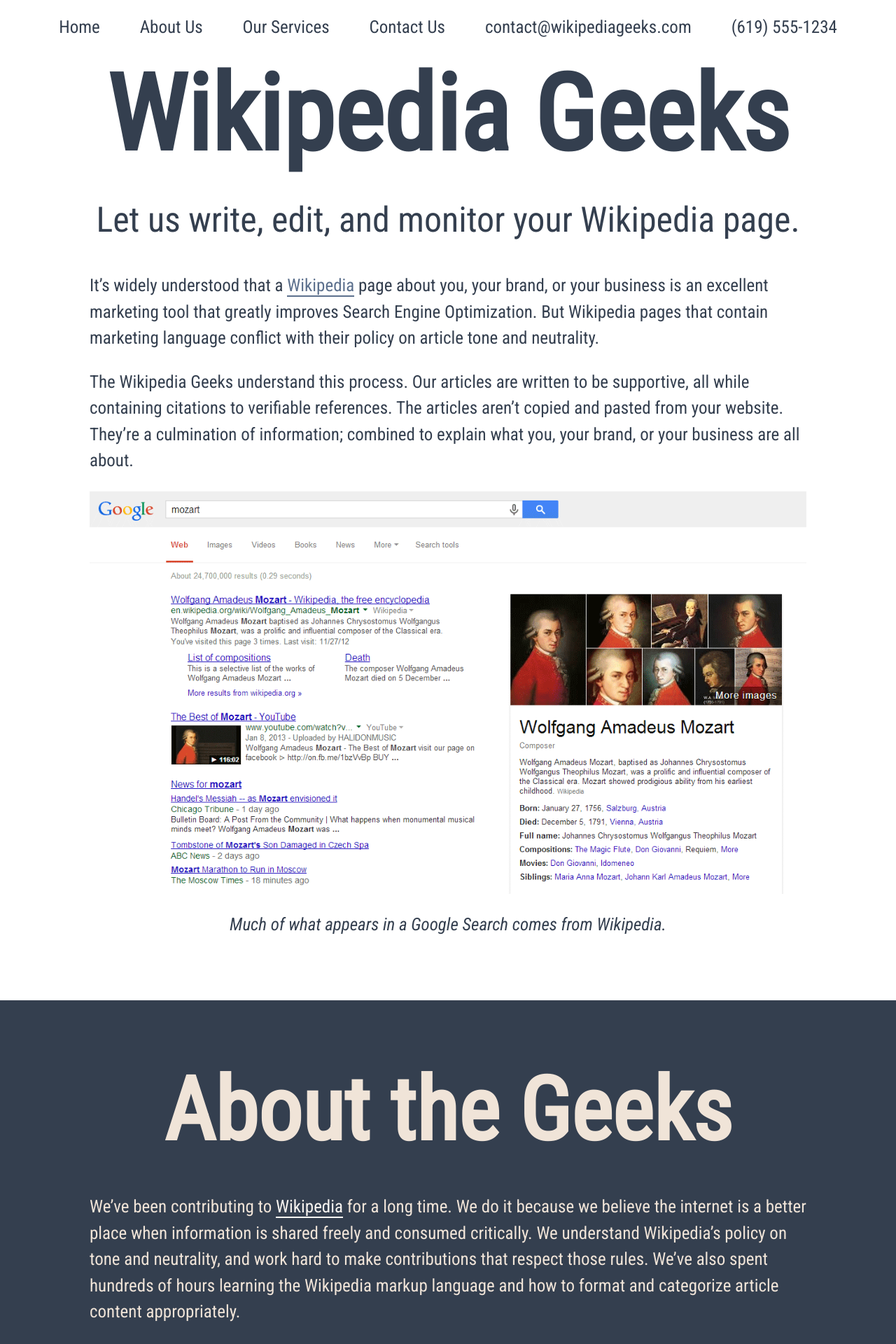
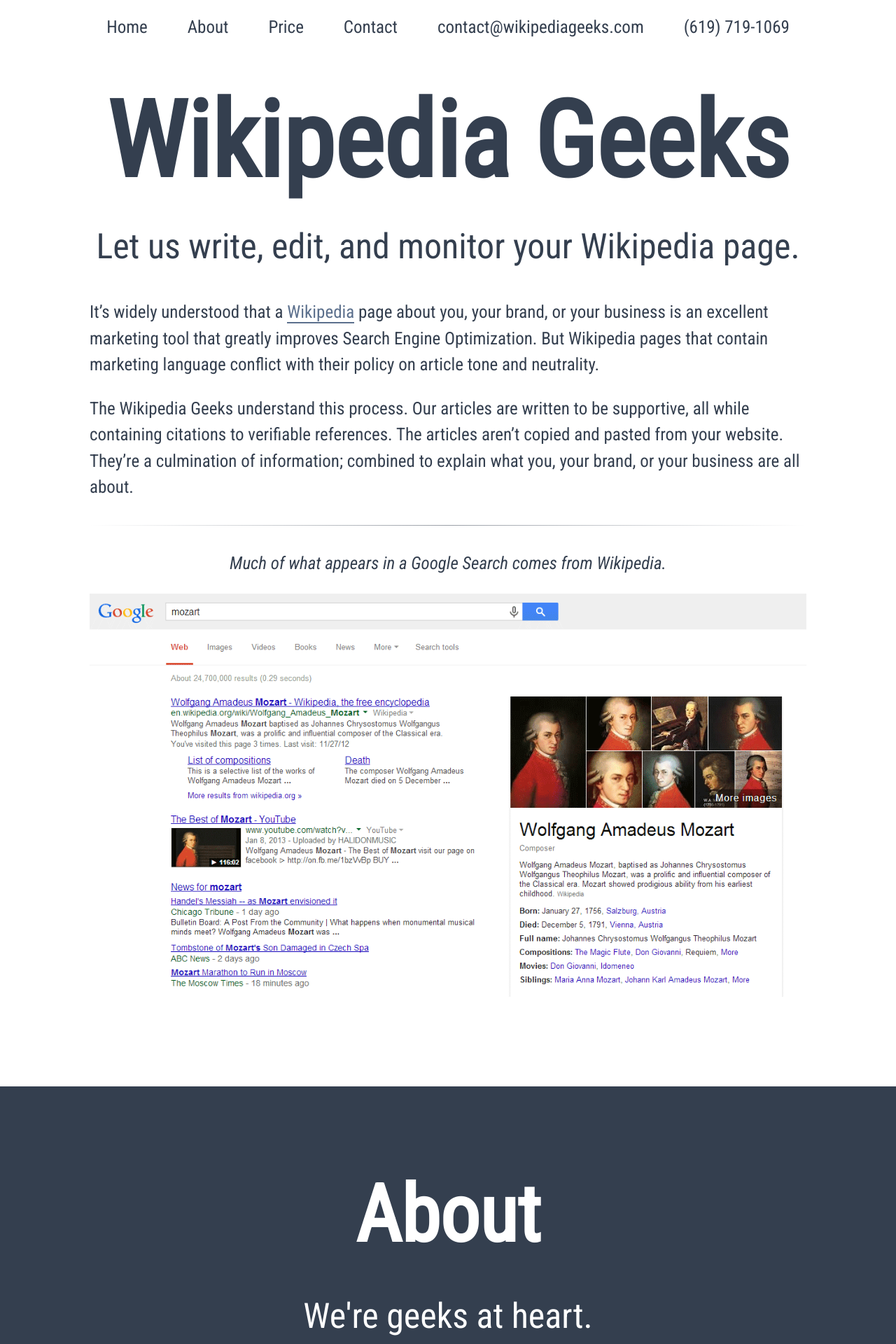
Before and after one commit to sivaraj87/jazztheme, a PHP site: page / in a window 1280 px wide. Shown: the top 1920 px of the page at 70% size. Run offline with PHP 8.4, Linux system fonts and the light colour scheme; some libraries are stand-ins or nearby versions.

Commit message:
Improvements

```diff
--- a/index.html
+++ b/index.php
@@ -12,71 +12,67 @@
     <![endif]-->
   </head>
     <body>
-
       <nav>
         <ul>
           <li><a href="#">Home</a></li>
-          <li><a href="#about">About Us</a></li>
-          <li><a href="#service">Our Services</a></li>
-          <li><a href="#contact">Contact Us</a></li>
+          <li><a href="#about">About</a></li>
+          <li><a href="#price">Price</a></li>
+          <li><a href="#contact">Contact</a></li>
           <li><a href="mailto:contact@wikipediageeks.com">contact@wikipediageeks.com</a></li>
-          <li><a href="tel:+16195551234">(619) 555-1234</a></li>
+          <li><a href="tel:+16197191069">(619) 719-1069</a></li>
         </ul>
       </nav>
-
         <section>
-
           <header>
             <h1>Wikipedia Geeks</h1>
-            <p>Let us write, edit, and monitor your Wikipedia page.</p>
+            <p class="ancillary">Let us write, edit, and monitor your Wikipedia page.</p>
           </header>
-
           <article class="first">
             <p>It’s widely understood that a <a href="#">Wikipedia</a> page about you, your brand, or your business is an excellent marketing tool that greatly improves Search Engine Optimization. But Wikipedia pages that contain marketing language conflict with their policy on article tone and neutrality.</p>
             <p>The Wikipedia Geeks understand this process. Our articles are written to be supportive, all while containing citations to verifiable references. The articles aren’t copied and pasted from your website. They’re a culmination of information; combined to explain what you, your brand, or your business are all about.</p>
-
+            <hr>
             <figure>
+              <figcaption><p>Much of what appears in a Google Search comes from Wikipedia.</p></figcaption>
               <a class="fancybox" href="images/Mozart-GoogleSearchResults.png"><img src="images/Mozart-GoogleSearchResults.png"></a>
-              <figcaption><p>Much of what appears in a Google Search comes from Wikipedia.</p></figcaption>
             </figure>
-
           </article>
-
           <article id="about" class="second">
-            <h2>About the Geeks</h2>
+            <h2>About</h2>
+            <p class="ancillary">We're geeks at heart.</p>
             <p>We’ve been contributing to <a href="#">Wikipedia</a> for a long time. We do it because we believe the internet is a better place when information is shared freely and consumed critically. We understand Wikipedia’s policy on tone and neutrality, and work hard to make contributions that respect those rules. We’ve also spent hundreds of hours learning the Wikipedia markup language and how to format and categorize article content appropriately.</p>
           </article>
-
-          <article id="service" class="third">
-            <h2>Services & How we work</h2>
-            <ol>
-              <li>We'll write an article 450-500 words in length for a flat fee of $500. This includes one image or logo with the appropriate info box, article categorization, and at least five links to other Wikipedia pages.</li>
-              <li>If your page requires additional elements like sortable tables, track lists, ordered or unordered lists, we’ll evaluate your content and give you a price quote.</li>
-              <li>We warranty our work for six months. This means that if we can’t keep your page published for at least six months, we’ll give you a full refund.</li>
-              <li>We can’t stop other contributors from editing your page, but we will monitor your page and remove content that isn’t appropriate.</li>
-              <li>We’ll monitor the flags that can be placed on a page indicating there are problems with an article. These flags can be very helpful and provide an opportunity to correct problems.</li>
-              <li>Our client list is confidential, but we’re happy to provide you with a sample of the pages we’ve created and contributed to.</li>
-            </ol>
+          <article id="price" class="third">
+            <h2>Our price is $500 per article.</h2>
+            <p class="ancillary">We warranty our work for 6 months.<br>If we can't sustain your page or edits for 6 months, we'll give you a full refund.</p>
           </article>
-
           <article id="contact" class="fourth">
-            <h2>Contact & What we need</h2>
+            <h2>Contact</h2>
+            <p class="ancillary">What we need to start.</p>
             <ol>
               <li>Tell us who you are. Do you need a page for a person, brand, or business?</li>
               <li>Do you have images or a logo that you’d like included? Even when an image or logo is Trademarked &trade;, Registered &reg;, or Copyright &copy; protected, a low resolution version is considered fair use for the purposes of a Wikipedia page.</li>
               <li>Can you provide sources of information beyond a supporting website? For example, if you need an article about your company’s widget, can you point to other articles online or in print that have been written about the widget?</li>
               <li>If you need content removed or edited, can you tell us why? Can you provide a source for the requested edits?</li>
             </ol>
+            <div class="contactForm">
+              <form action='' method='post'>
+                <div><label for="name"><input type="text" name="message_name" placeholder="Name" value=""></label></div>
+                <div><label for="message_email"><input type="text" name="message_email" placeholder="Email" value=""><label></div>
+                <div><label for="message_text"><textarea cols='40' rows='8' type="text" name="message_text" placeholder="Message" ></textarea><label></div>
+                <div><label for="message_human"><input type="text" style="width:60px;" name="message_human"> + 3 = 5<label></div>
+                <input type="hidden" name="submitted" value="1">
+                <div class='submit'><input type='submit' value='Send' /></div>
+              </form>
+            </div>
           </article>
-
         </section>
-    <footer>
-      <p>Copyright &copy; 2014 Wikipedia Geeks</p>
-    </footer>
+      <footer>
+        <p>Copyright &copy; <?php echo date('Y'); ?> Wikipedia Geeks</p>
+      </footer>
 
 		<script src="//ajax.googleapis.com/ajax/libs/jquery/1.10.2/jquery.min.js"></script>
 	  <script src="js/jquery.fancybox.min.js"></script>
 	  <script src="js/global.min.js"></script>
 
-  </body>
+    </body>
 </html>
--- a/scss/_base.scss
+++ b/scss/_base.scss
@@ -38,17 +38,15 @@
 	color: $teal;
 	text-align: center;
 	line-height: 1;
-	padding: 5% 0 0;
+	padding: 8% 0 0;
 	h1 {
 		font-size: 24em;
 		margin: 0;
 	}
-	p {
-		font-size: 8em;
-	}
 }
 h2 {
-	font-size: 20em;
+	font-size: 18em;
+	line-height: 1;
 	text-align: center;
 	margin: 0;
 }
@@ -56,7 +54,7 @@
 	margin-top: 25px;
 }
 article {
-	padding: 5% 10%;
+	padding: 10%;
 	p {
 		font-size: 4em;
 	}
@@ -65,10 +63,31 @@
 	max-width: 100%;
 	height: auto;
 	margin: 0 auto;
+	border: 0;
+}
+figure {
+	margin: 0;
 }
 figcaption {
 	text-align: center;
 	font-style: italic;
+}
+hr {
+  border: 0;
+  height: 1px;
+  @include background(linear-gradient(left,
+    rgba($teal,0),
+    rgba($teal,0.5),
+    rgba($teal,0)
+    )
+  );
+  margin: 35px 0;
+  -moz-box-sizing: content-box;
+  box-sizing: content-box;
+}
+p.ancillary {
+	font-size: 8em;
+	text-align: center;
 }
 .first {
 	background: #fff;
@@ -87,7 +106,7 @@
 }
 .second {
 	background: $teal;
-	color: $cream;
+	color: #fff;
 	a {
 		color: lighten($cream, 7%);
 		text-decoration: none;
--- a/scss/_normalize.scss
+++ b/scss/_normalize.scss
@@ -12,26 +12,9 @@
 summary {
     display: block;
 }
-audio,
-canvas,
-video {
-    display: inline-block;
-}
-audio:not([controls]) {
-    display: none;
-    height: 0;
-}
-[hidden],
-template {
-    display: none;
-}
 html {
-    font-family: sans-serif;
     -ms-text-size-adjust: 100%;
     -webkit-text-size-adjust: 100%;
-}
-body {
-    margin: 0;
 }
 a {
     background: transparent;
@@ -42,76 +25,6 @@
 a:active,
 a:hover {
     outline: 0;
-}
-h1 {
-    font-size: 2em;
-    margin: 0.67em 0;
-}
-abbr[title] {
-    border-bottom: 1px dotted;
-}
-b,
-strong {
-    font-weight: bold;
-}
-dfn {
-    font-style: italic;
-}
-hr {
-    -moz-box-sizing: content-box;
-    box-sizing: content-box;
-    height: 0;
-}
-mark {
-    background: #ff0;
-    color: #000;
-}
-code,
-kbd,
-pre,
-samp {
-    font-family: monospace, serif;
-    font-size: 1em;
-}
-pre {
-    white-space: pre-wrap;
-}
-q {
-    quotes: "\201C" "\201D" "\2018" "\2019";
-}
-small {
-    font-size: 80%;
-}
-sub,
-sup {
-    font-size: 75%;
-    line-height: 0;
-    position: relative;
-    vertical-align: baseline;
-}
-sup {
-    top: -0.5em;
-}
-sub {
-    bottom: -0.25em;
-}
-img {
-    border: 0;
-}
-svg:not(:root) {
-    overflow: hidden;
-}
-figure {
-    margin: 0;
-}
-fieldset {
-    border: 1px solid #c0c0c0;
-    margin: 0 2px;
-    padding: 0.35em 0.625em 0.75em;
-}
-legend {
-    border: 0;
-    padding: 0;
 }
 button,
 input,
```
Also changed, not shown: css/main.css.
